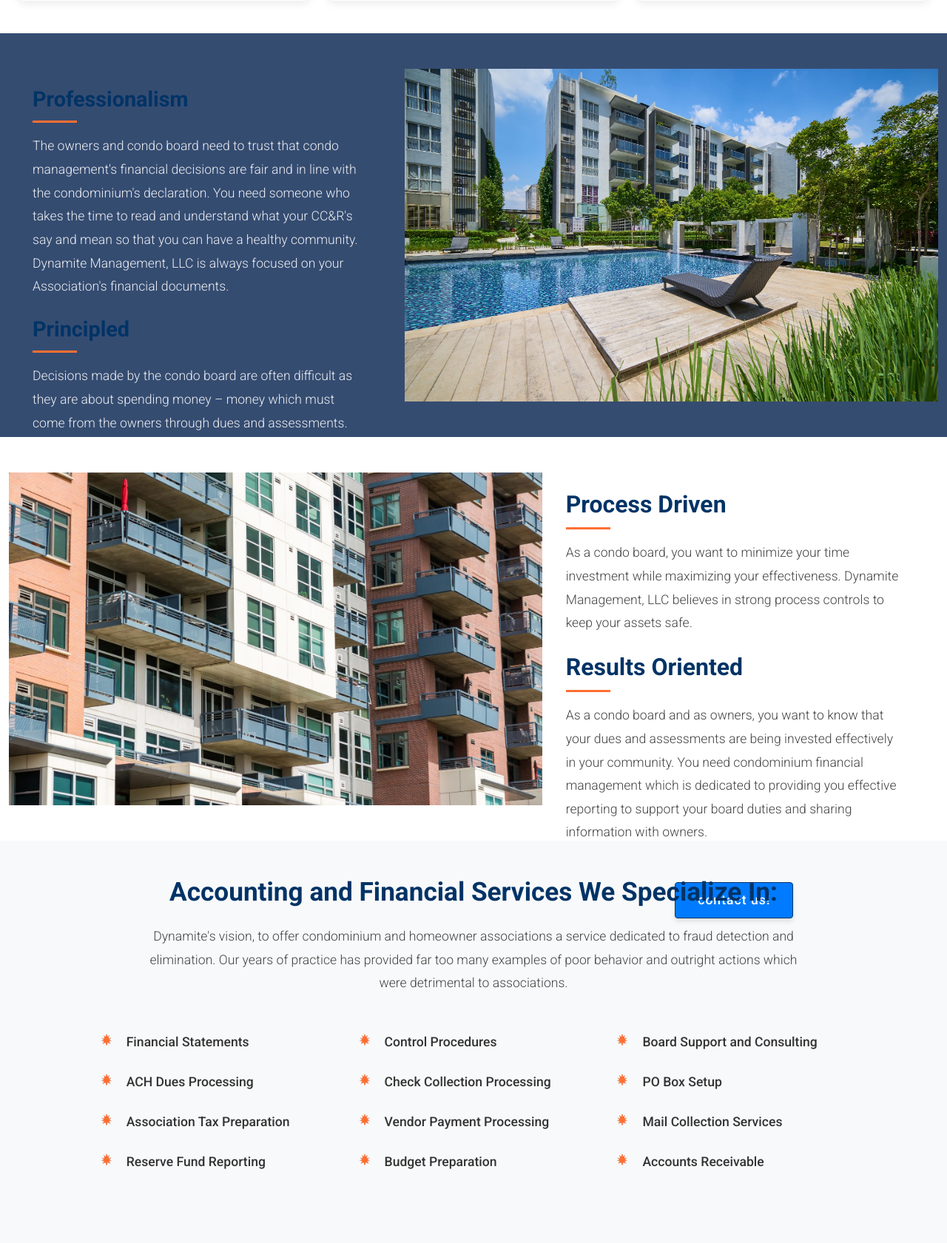
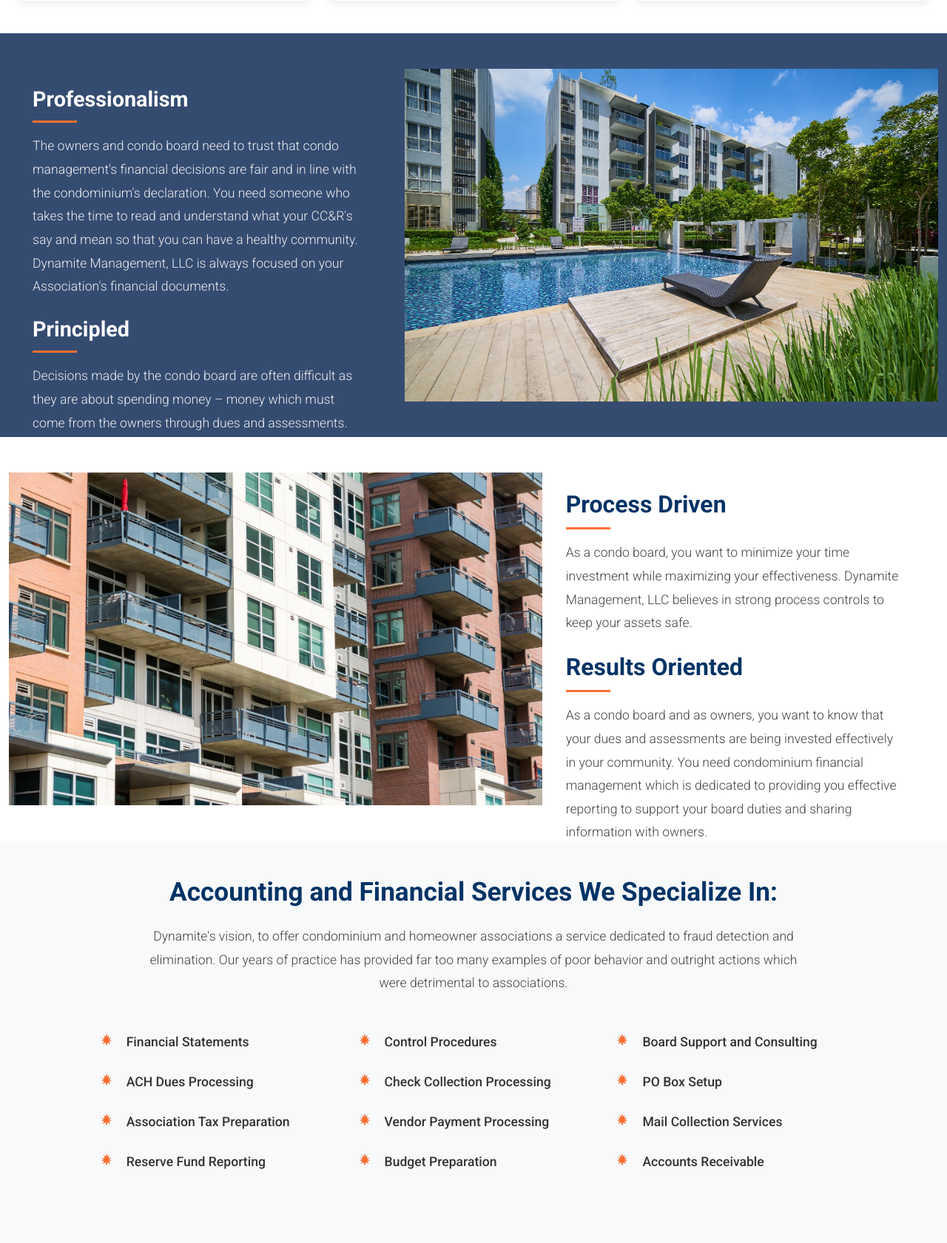
Before and after one commit to dougmclain/dynamite_webpage, a Django app: page / in a window 1280 px wide. Shown: the part 1526-3207 px from the top of the page at 74% size. Run offline with Django 4.2, Linux system fonts and the light colour scheme.

Commit message:
update picture and homepage styling

```diff
--- a/templates/core/home.html
+++ b/templates/core/home.html
@@ -62,7 +62,7 @@
             <!-- Text Column (Left) -->
             <div class="col-lg-5 col-md-12 mb-4 mb-lg-0">
                 <div class="blue-box h-100">
-                    <h2 class="section-title mb-3">Professionalism</h2>
+                    <h2 class="section-title mb-3" style="color: white;">Professionalism</h2>
                     <p class="section-text mb-4">
                         The owners and condo board need to trust that condo management's financial decisions
                         are fair and in line with the condominium's declaration. You need someone who takes
@@ -70,7 +70,7 @@
                         a healthy community. Dynamite Management, LLC is always focused on your Association's financial documents.
                     </p>
 
-                    <h2 class="section-title mb-3 mt-3">Principled</h2>
+                    <h2 class="section-title mb-3 mt-3" style="color: white;">Principled</h2>
                     <p class="section-text">
                         Decisions made by the condo board are often difficult as they are about spending money –
                         money which must come from the owners through dues and assessments.
@@ -78,9 +78,7 @@
                         of the Association.
                     </p>
 
-                    <div class="contact-cta mt-3 text-center">
-                        <a href="/contact" class="btn btn-outline-light cta-button">Contact Us!</a>
-                    </div>
+
                 </div>
             </div>
 
@@ -122,9 +120,7 @@
                         your board duties and sharing information with owners.
                     </p>
 
-                    <div class="contact-cta mt-3 text-center">
-                        <a href="/contact" class="btn btn-primary cta-button">Contact Us!</a>
-                    </div>
+
                 </div>
             </div>
         </div>
```
